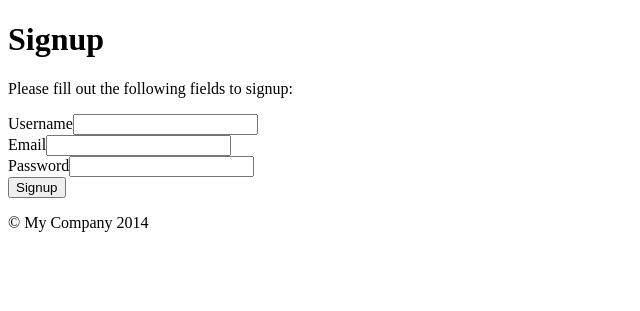
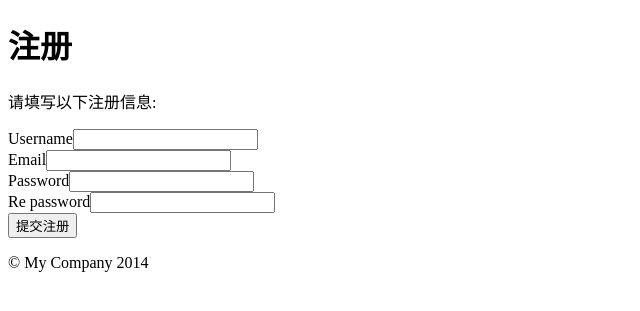
Before and after one commit to heartshare/blog-1, a Yii app: template frontend/views/site/signup.php in a window 1280 px wide. Shown: the top 311 px of the page, without its empty margins (0-640 px from the left). Run offline with PHP 8.4 and a stand-in for Yii, Linux system fonts and the light colour scheme; the template is opened without the code that fills it, so the values that code supplies are empty; form fields are guessed from the names that the template uses; some libraries are stand-ins or nearby versions.

Commit message:
前台注册页完善

```diff
--- a/frontend/views/site/signup.php
+++ b/frontend/views/site/signup.php
@@ -6,13 +6,13 @@ use yii\bootstrap\ActiveForm;
 /* @var $form yii\bootstrap\ActiveForm */
 /* @var $model \frontend\models\SignupForm */
 
-$this->title = 'Signup';
+$this->title = '注册';
 $this->params['breadcrumbs'][] = $this->title;
 ?>
 <div class="site-signup">
     <h1><?= Html::encode($this->title) ?></h1>
 
-    <p>Please fill out the following fields to signup:</p>
+    <p>请填写以下注册信息:</p>
 
     <div class="row">
         <div class="col-lg-5">
@@ -20,8 +20,9 @@ $this->params['breadcrumbs'][] = $this->title;
                 <?= $form->field($model, 'username') ?>
                 <?= $form->field($model, 'email') ?>
                 <?= $form->field($model, 'password')->passwordInput() ?>
+                <?= $form->field($model, 're_password')->passwordInput() ?>
                 <div class="form-group">
-                    <?= Html::submitButton('Signup', ['class' => 'btn btn-primary', 'name' => 'signup-button']) ?>
+                    <?= Html::submitButton('提交注册', ['class' => 'btn btn-primary', 'name' => 'signup-button']) ?>
                 </div>
             <?php ActiveForm::end(); ?>
         </div>
```
